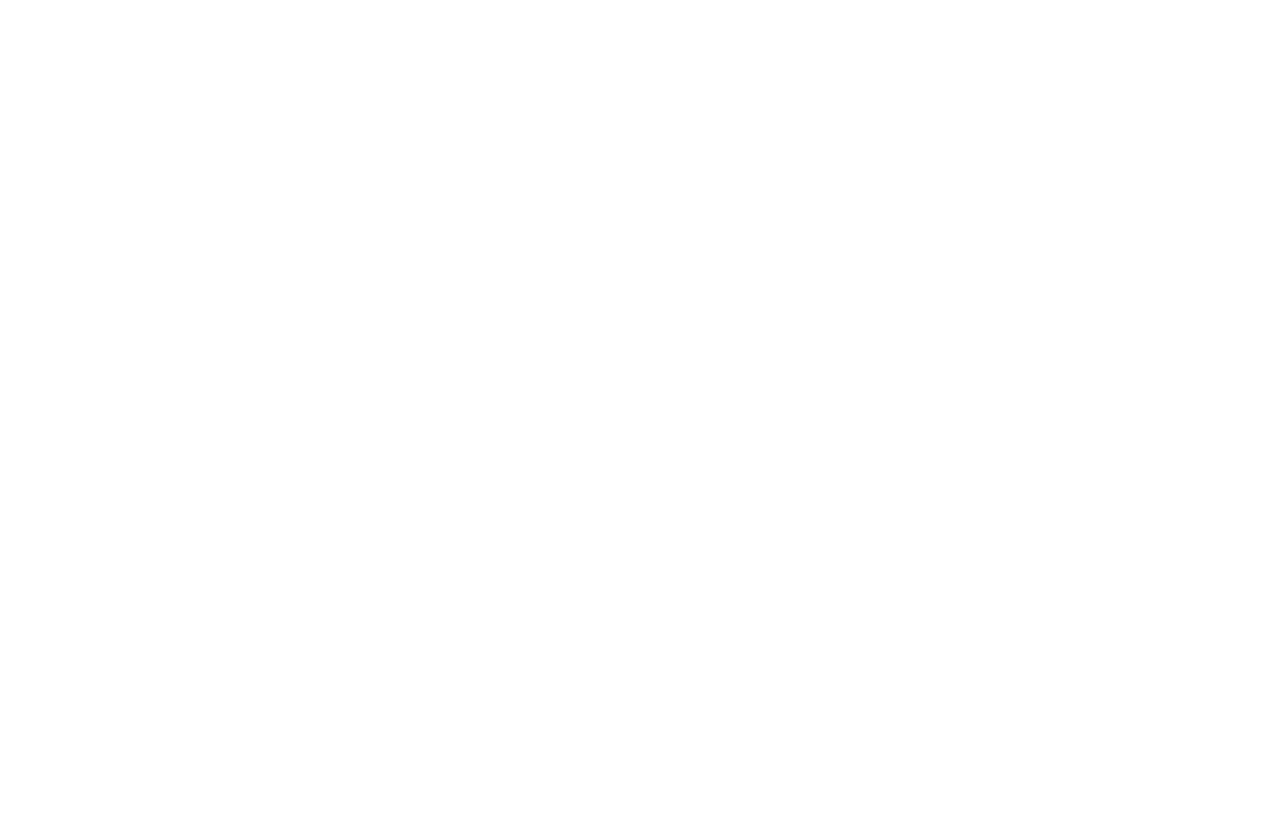
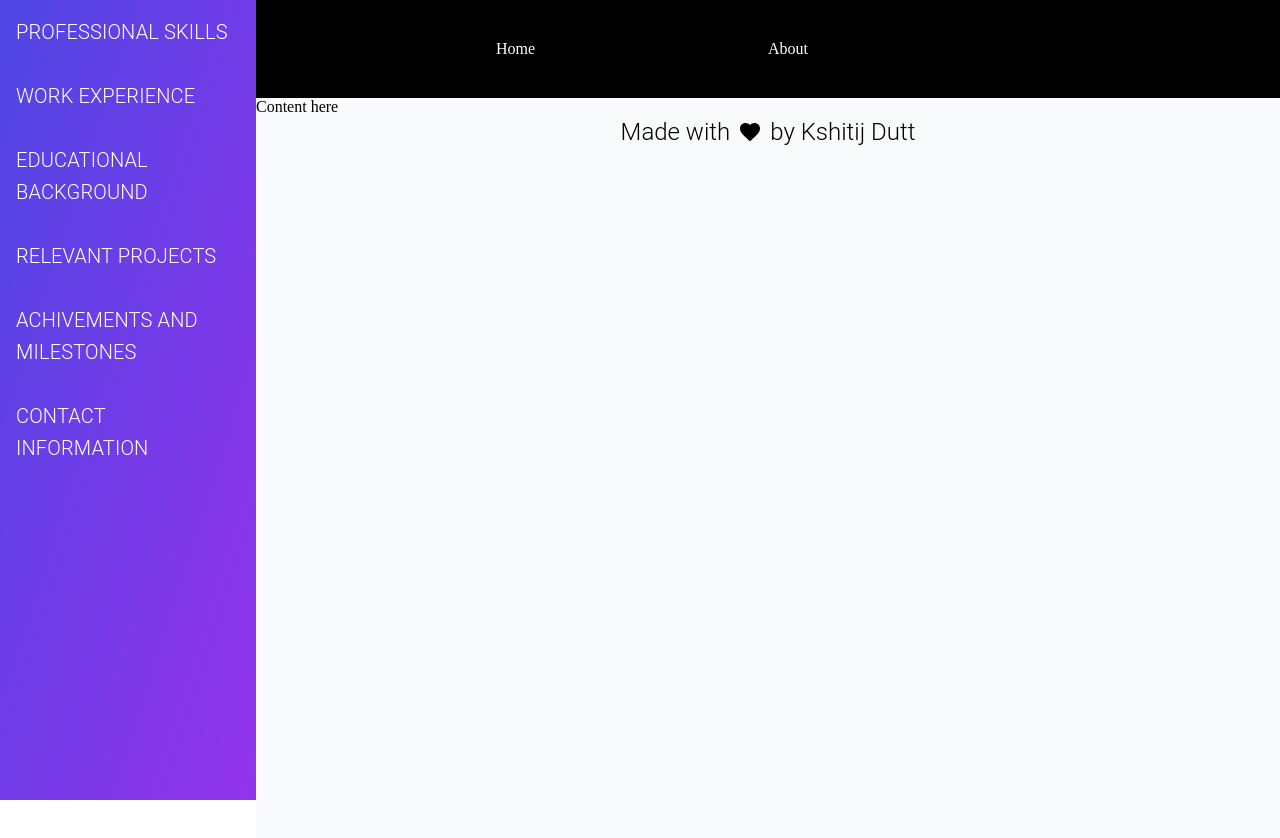
Before and after one commit to developerkshitij2807/portfolio, a Next.js app: page /about in a window 1280 px wide. Shown: the top 838 px of the page. Before the commit the page ends 800 px from the top, so only its background shows below. Built offline with nearby package versions, Linux system fonts and the light colour scheme.

Commit message:
about page layout created

```diff
--- a/src/components/Common/Header/index.js
+++ b/src/components/Common/Header/index.js
@@ -3,14 +3,18 @@
 import HeaderItem from "./HeaderItem";
 
 const HeaderLayout = (props) => {
-  const { children } = props;
+  const { children, ...styleProps } = props;
   return (
     <Box
       component="header"
-      sx={{
-        paddingX: 30,
-        paddingY: 5,
-      }}
+      sx={[
+        styleProps.sx,
+        {
+          paddingX: 30,
+          paddingY: 5,
+          display: { xs: "none", sm: "block" },
+        },
+      ]}
     >
       {children}
     </Box>
@@ -21,6 +25,24 @@
   const { headerData } = props;
   return (
     <HeaderLayout>
+      <Grid container>
+        {headerData.map((headerItem) => (
+          <HeaderItem
+            text={headerItem.name}
+            gridSpace={headerItem.gridSpace}
+            style={headerStyles.transparentHeaderItem}
+            href={headerItem.href}
+          />
+        ))}
+      </Grid>
+    </HeaderLayout>
+  );
+};
+
+const NormalHeader = (props) => {
+  const { headerData } = props;
+  return (
+    <HeaderLayout sx={{ backgroundColor: "black", position: "sticky", top: 0 }}>
       <Grid container>
         {headerData.map((headerItem) => (
           <HeaderItem
@@ -52,6 +74,6 @@
   if (bgTransparent) {
     return <TransparentHeader headerData={headerItems} />;
   } else {
-    return <></>;
+    return <NormalHeader headerData={headerItems} />;
   }
 };
--- a/src/pages/about.js
+++ b/src/pages/about.js
@@ -1,15 +1,72 @@
-import React from 'react'
+import { Footer } from "@/components/Common/Footer";
+import React from "react";
+import { Box, Grid, Paper, Typography } from "@mui/material";
+import { Header } from '@/components/Common/Header';
 
 const AboutPageLayout = (props) => {
-
-}
+    const {children} = props;
+    const AboutSidebarItems = [
+        "professional skills",
+        "work experience",
+        "educational background",
+        "relevant projects",
+        "achivements and milestones",
+        "contact information",
+      ];
+      return (
+        <Box
+          sx={{
+            position: "relative",
+            backgroundColor: "#f8fafc",
+            height: "200vh",
+            marginLeft: { xs: "40vw", md: "20vw" },
+          }}
+        >
+          <Header />
+          <Box
+            sx={{
+              position: "fixed",
+              top: 0,
+              left: 0,
+              width: { xs: "40vw", md: "20vw" },
+              background: "linear-gradient(to right bottom,#4f46e5,#9333ea )",
+              borderRightRadius: "50%",
+              height: "100%",
+            }}
+          >
+            {AboutSidebarItems.map((sidebarItem, index) => (
+              <Grid item xs={12} key={index}>
+                <Typography
+                  variant="h6"
+                  sx={{
+                    padding: 2,
+                    color: "#ffffff",
+                    textTransform: "uppercase",
+                    fontWeight: 300,
+                    "&:hover": {
+                      cursor: "pointer",
+                      backgroundColor: "#ffffff",
+                      color: "black",
+                      transition: "all 0.1s ease",
+                    },
+                  }}
+                >
+                  {sidebarItem}
+                </Typography>
+              </Grid>
+            ))}
+          </Box>
+          {children}
+          <Footer />
+        </Box>
+      );
+};
 
 const AboutPage = () => {
+
   return (
-    <div>
+   <AboutPageLayout>Content here</AboutPageLayout>
+  );
+};
 
-    </div>
-  )
-}
-
-export default AboutPage
+export default AboutPage;
```
